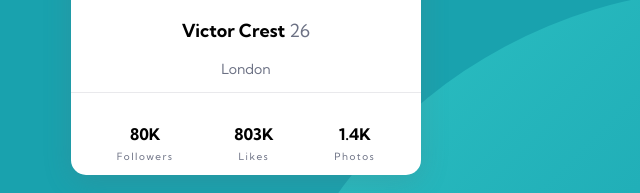
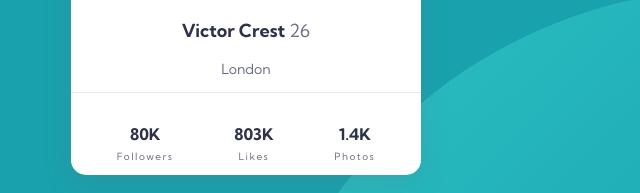
Before and after one commit to mayariii/profile-card-component, a plain HTML site: page index.html in a window 1280 px wide. Shown: the part 412-605 px from the top of the page, 394-1034 px from the left. Drawn offline with Linux system fonts and the light colour scheme.

Commit message:
add alt attr to img, match font colours better

```diff
--- a/index.html
+++ b/index.html
@@ -16,7 +16,7 @@
 <body>
   <div class="main-card centered">
     <div class="main-profile">
-      <img class="profile-img" src="images/image-victor.jpg">
+      <img class="profile-img" src="images/image-victor.jpg" alt="profile image">
       <p class="name-field">Victor Crest <span class="age-field"> 26 </span></p>
       <p class="location-field">London</p>
     </div>
--- a/styles/styles.css
+++ b/styles/styles.css
@@ -60,7 +60,7 @@ body {
 }
 
 .name-field {
-    color: hsl(228%, 23%, 23%);
+    color: hsl(229, 23%, 23%);
     font-size: 18px;
     font-weight: 700;
 }
@@ -90,7 +90,7 @@ body {
 }
 
 .numerical-info {
-    color: hsl(228%, 23%, 23%);
+    color: hsl(229, 23%, 23%);
     font-weight: 700;
     margin-bottom: 6px;
 }
```
